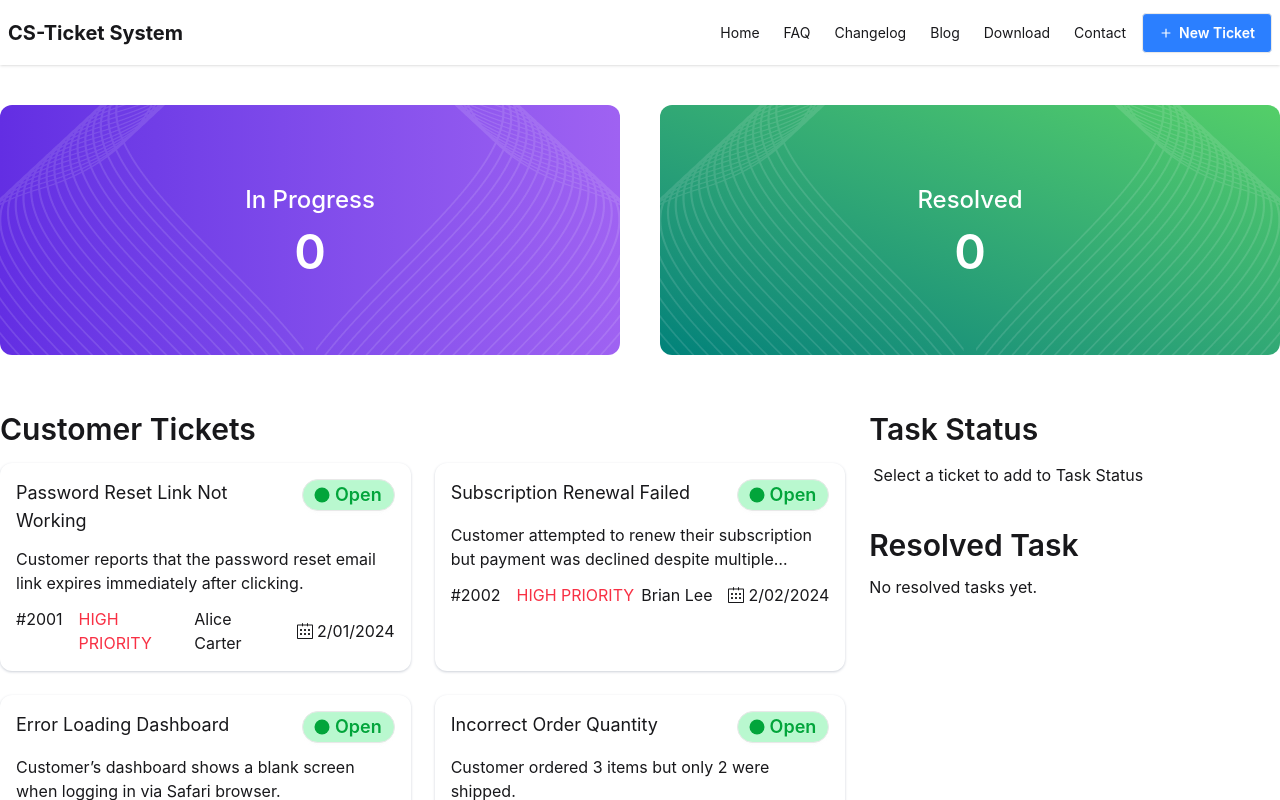
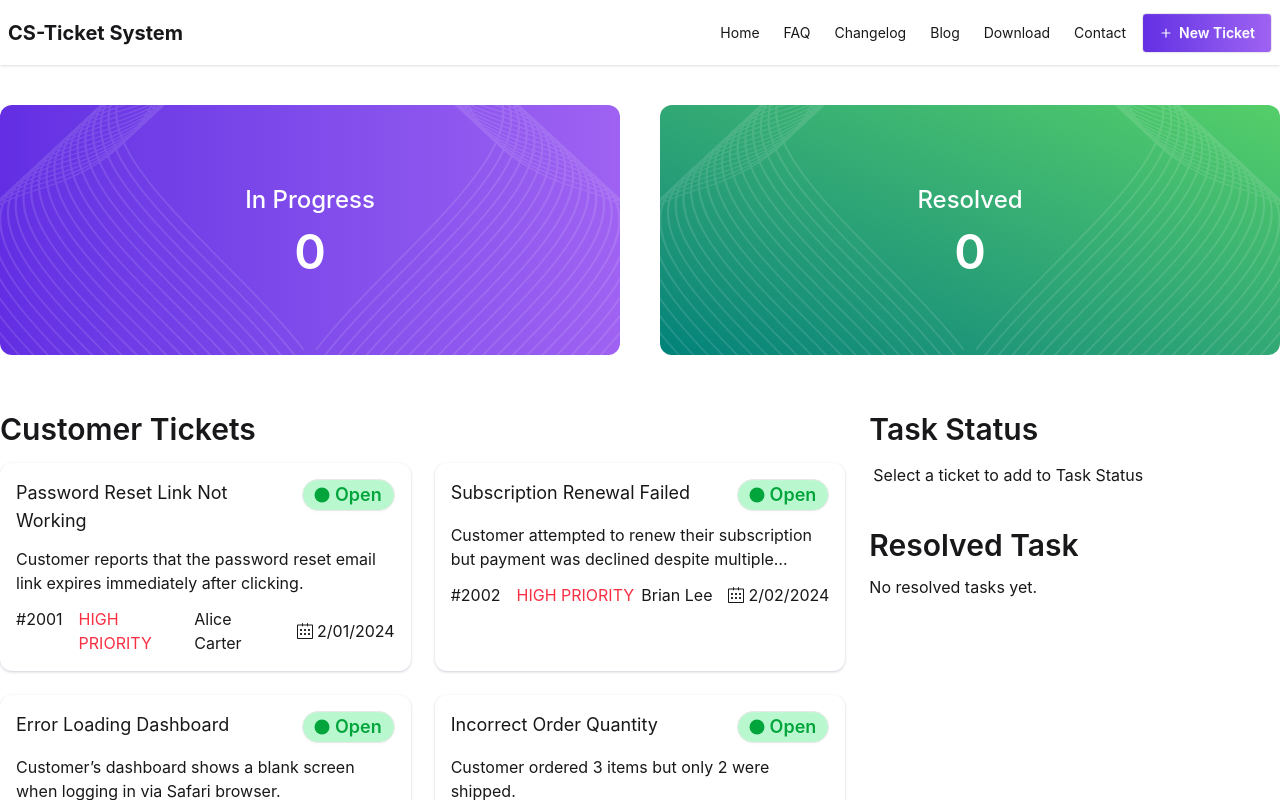
Before and after one commit to CodeX-Hunter/cs-ticket-system, a React (Vite) app: page / in a window 1280 px wide. Shown: the top 800 px of the page. Built offline with nearby package versions, Linux system fonts and the light colour scheme.

Commit message:
Nav button color redesigned

```diff
--- a/src/components/Navbar.jsx
+++ b/src/components/Navbar.jsx
@@ -60,7 +60,7 @@ const Navbar = () => {
             <ul className="menu menu-horizontal px-1">{NavItem}</ul>
           </div>
 
-          <a className="btn bg-blue-500 text-white"> <IoMdAdd className="" />
+          <a className="btn bg-linear-to-r from-[#632EE3] to-[#9F62F2] text-white"> <IoMdAdd className="" />
  New Ticket</a>
         </div>
       </div>
```
Also changed, not shown: src/App.jsx (+0 -122 lines).
